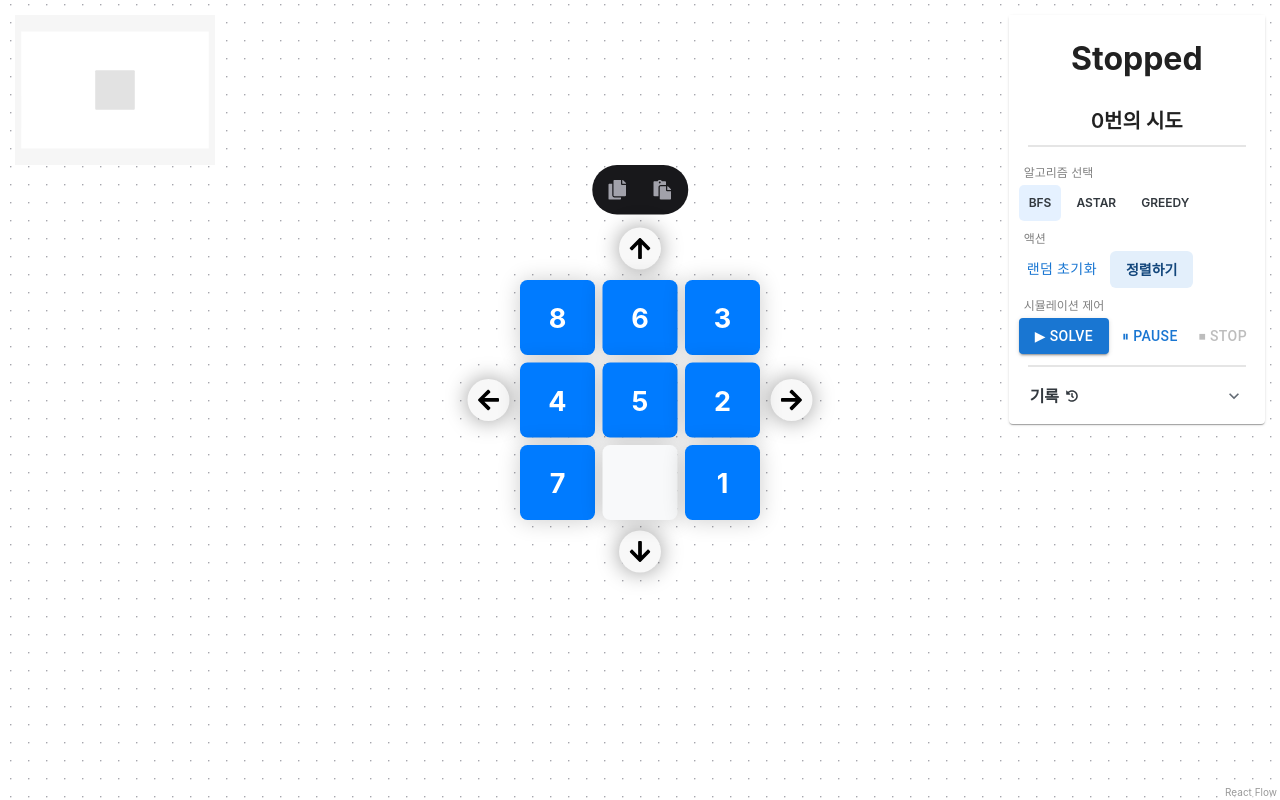
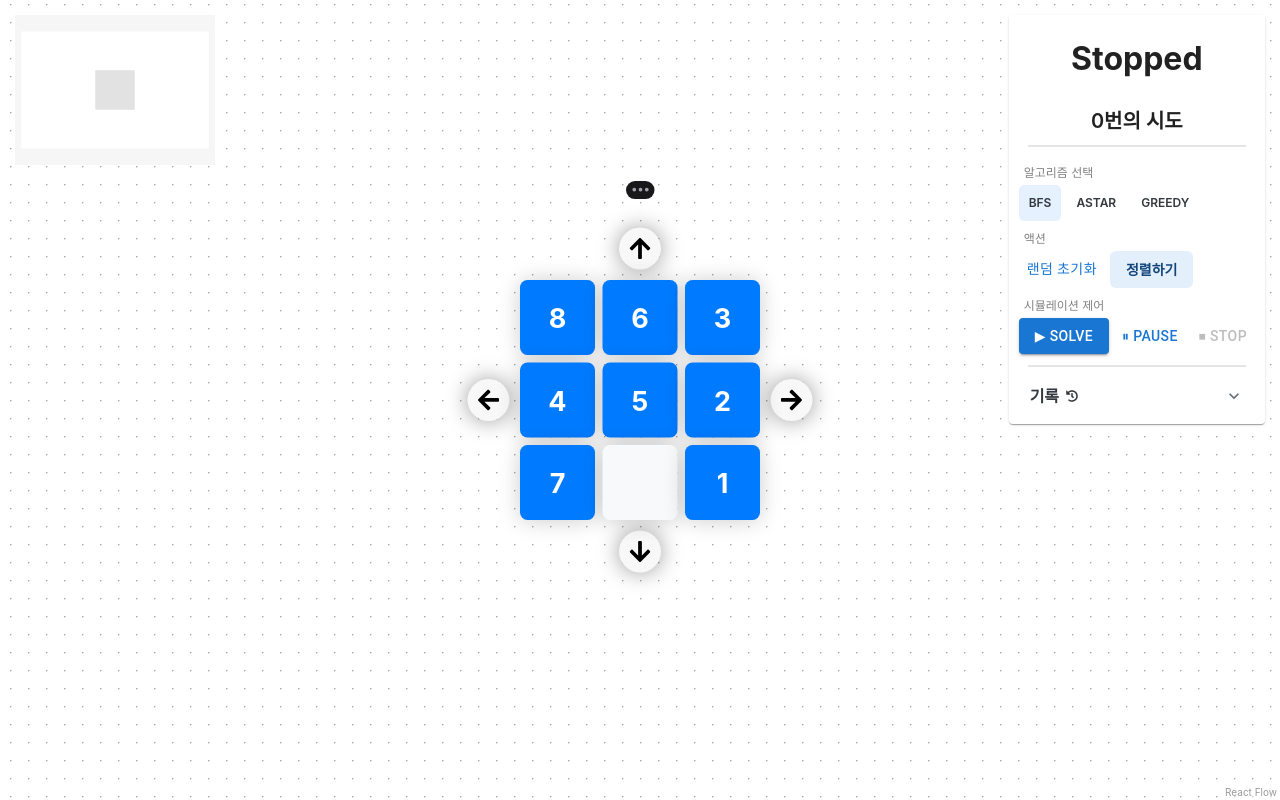
Before and after one commit to windopper/n-puzzle-solver, a React (Create React App) app: page / in a window 1280 px wide. Built offline with nearby package versions, Linux system fonts and the light colour scheme.

Commit message:
feat: 툴바 초기 상태 지정 기능 추가 및 애니메이션 향상

```diff
--- a/src/components/Toolbar.jsx
+++ b/src/components/Toolbar.jsx
@@ -1,28 +1,38 @@
-import { FaCheck, FaCopy, FaPaste } from "react-icons/fa";
+import { FaCheck, FaPaste } from "react-icons/fa";
 import usePuzzleCopyPaste from "../hooks/usePuzzleCopyPaste";
 import useMoveTile from "../hooks/useMoveTile";
-import { useEffect, useState } from "react";
+import { useContext, useEffect, useRef, useState } from "react";
 import { AnimatePresence, motion } from "motion/react";
+import { BsThreeDots } from "react-icons/bs";
+import { AppContext } from "../App";
+import { LuGitBranch } from "react-icons/lu";
+import { HiClipboardCopy } from "react-icons/hi";
+import { useViewport } from "@xyflow/react";
 
 const style = {
   toolbar: {
     position: "absolute",
     top: "-50px",
     left: "50%",
-    transform: "translate(-50%, -50%)",
+    transform: "translate(-50%, -50%) scale(1)",
     width: "fit-content",
     display: "flex",
     justifyContent: "center",
-    fontSize: 20,
+    alignItems: "center",
     backgroundColor: "rgb(24 24 27)",
     borderRadius: "25px",
     padding: "4px 4px",
     gap: "5px",
+    width: "20px",
+    height: "10px",
+    color: "rgb(161 161 170)",
+    zIndex: 999,
   },
   button: {
+    position: "relative",
     border: 0,
     borderRadius: "25px",
-    padding: "6px 6px",
+    padding: "3px 3px",
     backgroundColor: "transparent",
     cursor: "pointer",
     display: "flex",
@@ -31,6 +41,9 @@ const style = {
     outline: "none",
     color: "rgb(161 161 170)",
     transition: "color 0.2s",
+    width: "100%",
+    height: "100%",
+    overflow: "hidden",
   },
   popup: {
     fontSize: 12,
@@ -44,13 +57,29 @@ const style = {
     borderRadius: 5,
     userSelect: "none",
     whiteSpace: "nowrap",
+    zIndex: -1,
   },
 };
 
-export default function Toolbar({ node }) {
+export default function Toolbar({
+  node,
+  disabled = false,
+  disabledCopy = false,
+  disabledPaste = false,
+  disabledInitialize = false,
+}) {
+  const { zoom } = useViewport();
+  const scale = 1 / zoom;
   const { handleMoveTileDirection, handleUpdatePuzzle } = useMoveTile(node);
+  const { onInitialize } = useContext(AppContext);
   const { copyPuzzle, pastePuzzle } = usePuzzleCopyPaste();
   const [copyConfirm, setCopyConfirm] = useState(false);
+  const [hover, setHover] = useState(false);
+  const toolBarHoverDebounce = useRef(null);
+
+  const hoverWidth =
+    27 *
+    [disabledCopy, disabledInitialize, disabledPaste].filter((v) => !v).length;
 
   useEffect(() => {
     const timer = setTimeout(() => {
@@ -61,31 +90,101 @@ export default function Toolbar({ node }) {
 
   return (
     <AnimatePresence>
-      <motion.div style={style.toolbar}>
+      {!disabled && (
+        <motion.div
+          style={style.toolbar}
+          initial={{ opacity: 0, width: "2px", height: "2px" }}
+          animate={{
+            opacity: 1,
+            width: `${20 * scale}px`,
+            height: `${10 * scale}px`,
+            borderRadius: `${25 * scale}px`,
+            padding: `${4 * scale}px ${4 * scale}px`,
+            gap: `${4 * scale}px`,
+          }}
+          exit={{ opacity: 0, width: "2px", height: "2px" }}
+          whileHover={{
+            width: `${hoverWidth * scale}px`,
+            height: `${25 * scale}px`,
+          }}
+          onHoverStart={() => {
+            setHover(true);
+          }}
+          onHoverEnd={() => {
+            setHover(false);
+          }}
+          transition={{
+            type: "spring",
+            bounce: 0.05,
+            duration: 0.35,
+          }}
+        >
+          {!hover && (
+            <motion.div
+              style={{ display: "flex", alignItems: "center" }}
+              initial={{
+                opacity: 0,
+              }}
+              animate={{
+                opacity: 1,
+              }}
+              exit={{
+                opacity: 0,
+              }}
+            >
+              <BsThreeDots size={`${20 * scale}px`} />
+            </motion.div>
+          )}
+          {hover && (
+            <>
+              {!disabledCopy && (
                 <Button
                   onClick={() => {
                     copyPuzzle(node);
                     setCopyConfirm(true);
                   }}
                   popUpContent="퍼즐 복사"
+                  scale={scale}
                 >
-          {copyConfirm ? <FaCheck color="lightgreen" /> : <FaCopy />}
+                  {copyConfirm ? (
+                    <FaCheck color="lightgreen" size="100%" />
+                  ) : (
+                    <HiClipboardCopy size={`${20 * scale}px`} />
+                  )}
                 </Button>
+              )}
+              {!disabledInitialize && (
+                <Button
+                  onClick={() => {
+                    onInitialize(node.puzzle);
+                  }}
+                  popUpContent="초기 지점 설정"
+                  scale={scale}
+                >
+                  <LuGitBranch size={`${20 * scale}px`} />
+                </Button>
+              )}
+              {!disabledPaste && (
                 <Button
                   onClick={async () => {
                     const puzzle = await pastePuzzle();
                     if (puzzle) handleUpdatePuzzle(puzzle);
                   }}
                   popUpContent="퍼즐 붙여넣기"
+                  scale={scale}
                 >
-          <FaPaste />
+                  <FaPaste size={`${20 * scale}px`} />
                 </Button>
+              )}
+            </>
+          )}
         </motion.div>
+      )}
     </AnimatePresence>
   );
 }
 
-function Button({ children, onClick, props, popUpContent }) {
+function Button({ children, onClick, popUpContent, scale, ...props }) {
   const [popup, setPopup] = useState(false);
   const [showPopup, setShowPopup] = useState(false);
 
@@ -99,11 +198,16 @@ function Button({ children, onClick, props, popUpContent }) {
   }, [popup]);
 
   return (
-    <div style={{ position: "relative" }}>
+    <>
       <AnimatePresence>
         {popUpContent && showPopup && (
           <motion.div
-            style={style.popup}
+            style={{
+              ...style.popup,
+              fontSize: 12 * scale,
+              padding: `${4 * scale}px ${8 * scale}px`,
+              borderRadius: `${5 * scale}px`,
+            }}
             initial={{
               opacity: 0,
             }}
@@ -118,15 +222,23 @@ function Button({ children, onClick, props, popUpContent }) {
           </motion.div>
         )}
       </AnimatePresence>
+      <div
+        style={{
+          position: "relative",
+          height: "100%",
+          aspectRatio: 1,
+          overflow: "hidden",
+        }}
+      >
         <button
           style={style.button}
           onClick={onClick}
-        onPointerEnter={(e) => {
+          onMouseEnter={(e) => {
             e.currentTarget.style.color = "rgb(244 244 245)";
             e.currentTarget.style.backgroundColor = "rgb(39 39 42)";
             setPopup(true);
           }}
-        onPointerLeave={(e) => {
+          onMouseLeave={(e) => {
             e.currentTarget.style.color = "rgb(161 161 170)";
             e.currentTarget.style.backgroundColor = "transparent";
             setPopup(false);
@@ -137,5 +249,6 @@ function Button({ children, onClick, props, popUpContent }) {
           {children}
         </button>
       </div>
+    </>
   );
 }
--- a/src/components/node/GameBoardInitialNode.jsx
+++ b/src/components/node/GameBoardInitialNode.jsx
@@ -40,7 +40,7 @@ export default function GameBoardInitialNode(param) {
 
   return (
     <>
-      <Toolbar node={node} />
+      <Toolbar node={node} disabledInitialize />
       <div style={{ position: "relative", margin: 5 }}>
         {canControl && (
           <Arrow direction="up" onClick={() => handleMoveTileDirection("up")} />
--- a/src/components/node/GameBoardNodeWithTool.jsx
+++ b/src/components/node/GameBoardNodeWithTool.jsx
@@ -4,6 +4,7 @@ import GameBoardNode from "./GameBoardNode";
 import { useContext } from "react";
 import { AppContext } from "../../App";
 import { AnimatePresence, motion } from "motion/react";
+import Toolbar from "../Toolbar";
 
 const style = {
   button: {
@@ -20,13 +21,15 @@ const style = {
 };
 
 export default function GameBoardNodeWithTool(params) {
-  const { data } = params;
+  const { data, selected } = params;
   const { node } = data;
   const { onInitialize } = useContext(AppContext);
 
   return (
     <>
-      <NodeToolbar>
+      <Toolbar node={node} disabled={!selected} disabledPaste />
+      <NodeToolbar></NodeToolbar>
+      {/* <NodeToolbar>
         <motion.button
           style={style.button}
           initial={{ opacity: 0 }}
@@ -35,7 +38,7 @@ export default function GameBoardNodeWithTool(params) {
         >
           초기 지점 설정
         </motion.button>
-      </NodeToolbar>
+      </NodeToolbar> */}
       <GameBoardNode {...params} />
     </>
   );
```
Lines whose indentation alone changed are shown as unchanged.
